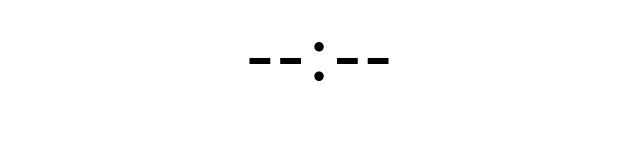
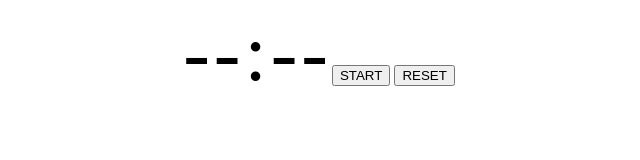
Before and after one commit to bloominstituteoftechnology/DOM-I, a plain HTML site: page stretch-assignment/digital_timer/index.html in a window 1280 px wide. Shown: the whole page, without its empty margins (321-961 px from the left). Drawn offline with Linux system fonts and the light colour scheme.

Commit message:
Update digital_timer index.html stretch [1]

```diff
--- a/stretch-assignment/digital_timer/index.html
+++ b/stretch-assignment/digital_timer/index.html
@@ -3,14 +3,17 @@
   <head>
     <title>DOM I</title>
     <link rel="stylesheet" href="./styles.css">
+    <script src="index.js" async></script>
   </head>
   <body>
     <div class="digits">
       <div class="digit" id="secondTens">-</div>
       <div class="digit" id="secondOnes">-</div>
       <div class="digit" id="colon">:</div>
+      <div class="digit" id="msTens">-</div>
       <div class="digit" id="msHundreds">-</div>
-      <div class="digit" id="msTens">-</div>
+      <button id="start">START</button>
+      <button id="reset">RESET</button>
     </div>
   </body>
 </html>
```
